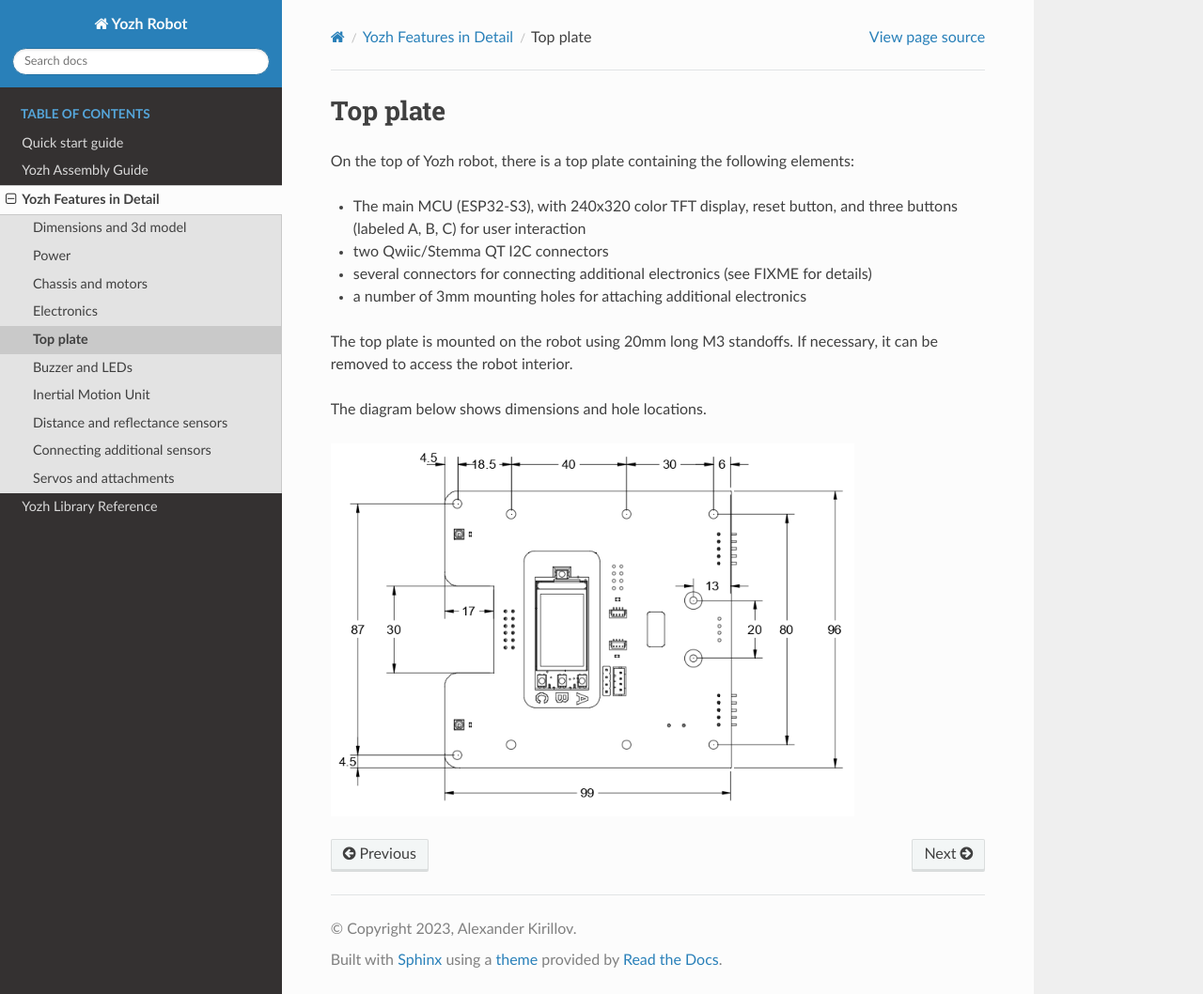
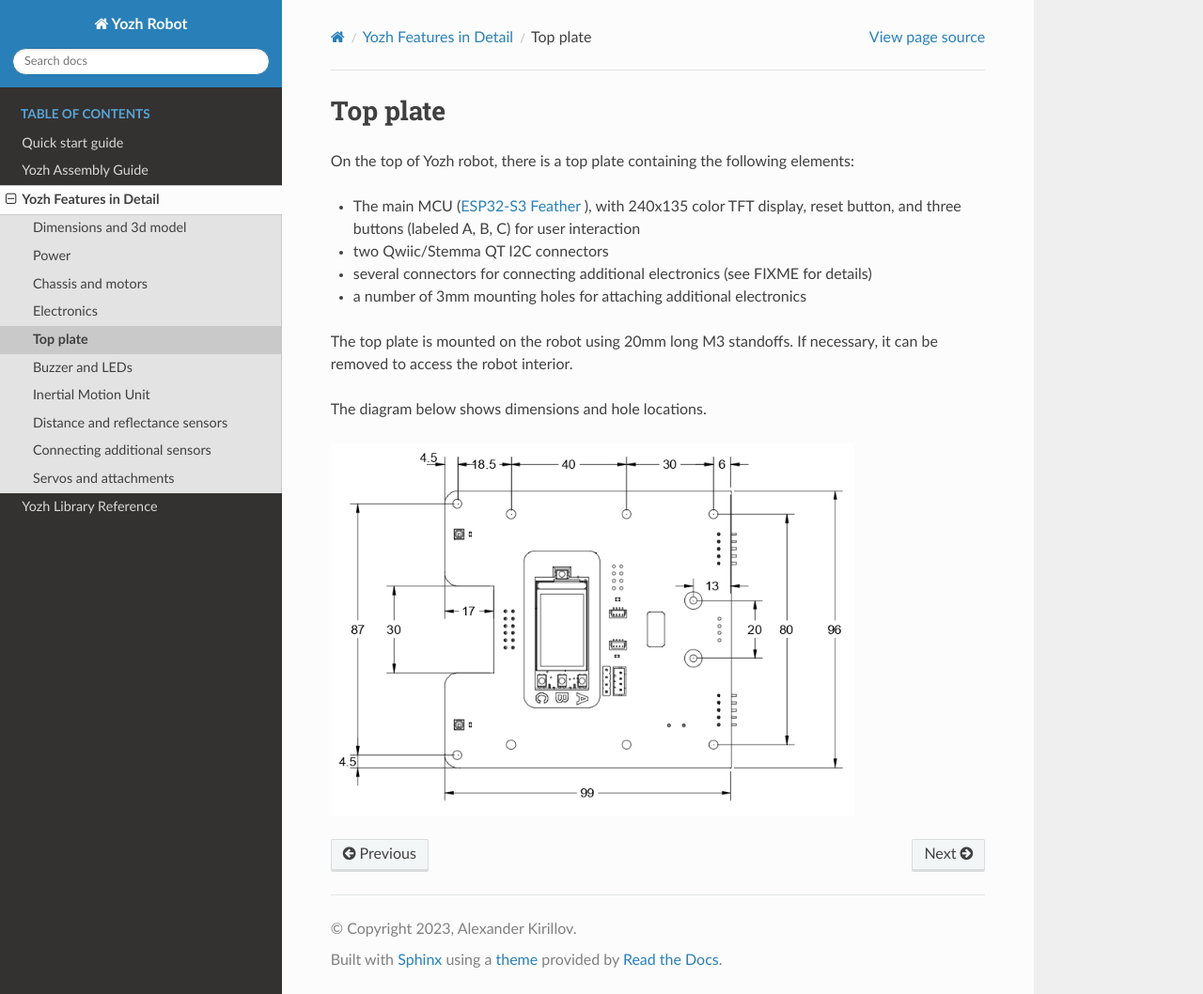
Before and after one commit to shurik179/yozh, a Sphinx documentation site: the page built from docs/details/top_plate.rst, in a window 1280 px wide and 1058 px high. Shown: the whole window at 94% size. Built offline with Sphinx 7.4.7 and the Read the Docs theme 2.0.0, drawn with Linux system fonts in a browser that asks for light colours; formulas are drawn with MathJax 3.

Commit message:
docs update

```diff
--- a/docs/details/top_plate.rst
+++ b/docs/details/top_plate.rst
@@ -3,7 +3,8 @@ Top plate
 On the top of Yozh robot, there is a top plate containing the following
 elements:
 
-* The main MCU (ESP32-S3), with 240x320 color TFT display, reset button, and
+* The main MCU (`ESP32-S3 Feather  <https://www.adafruit.com/product/5691>`__ ), with
+  240x135 color TFT display, reset button, and
   three  buttons (labeled A, B, C) for user interaction
 
 * two Qwiic/Stemma QT I2C connectors
```
